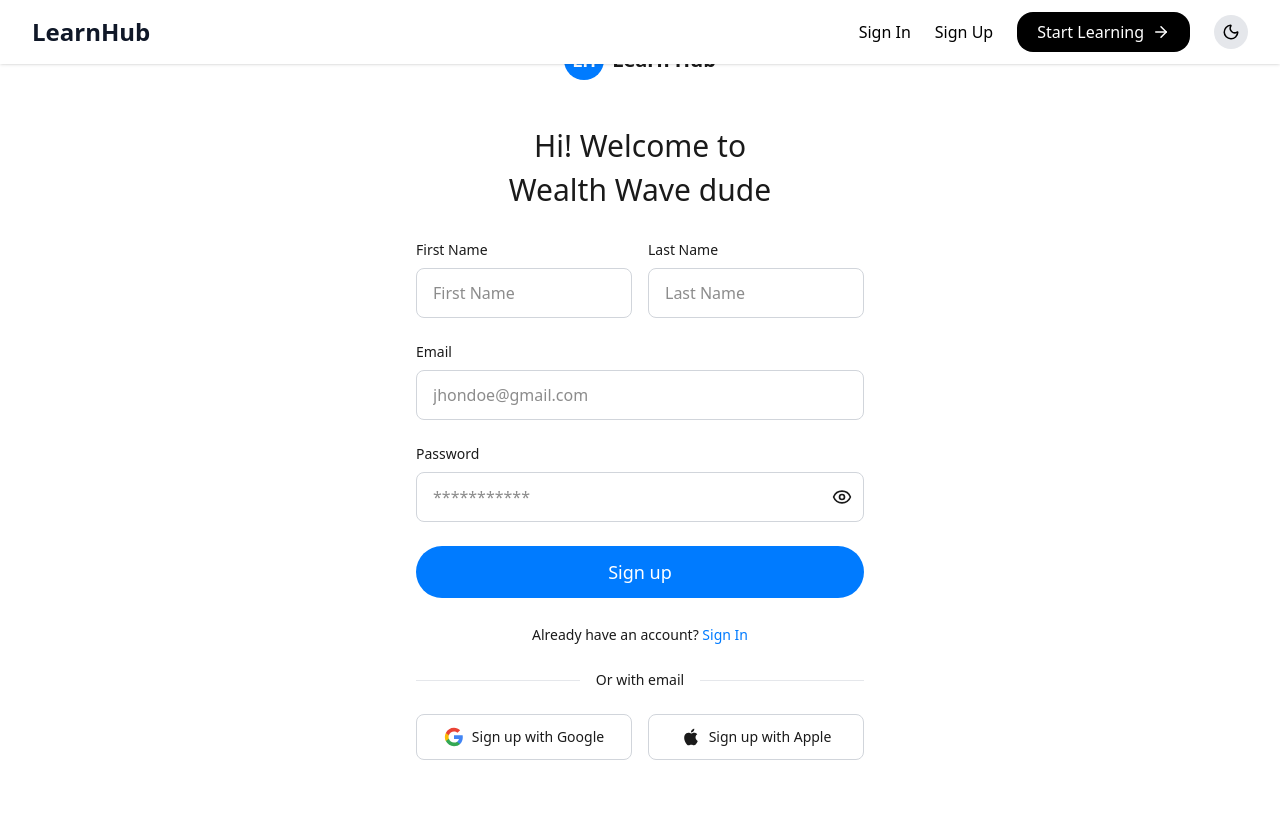
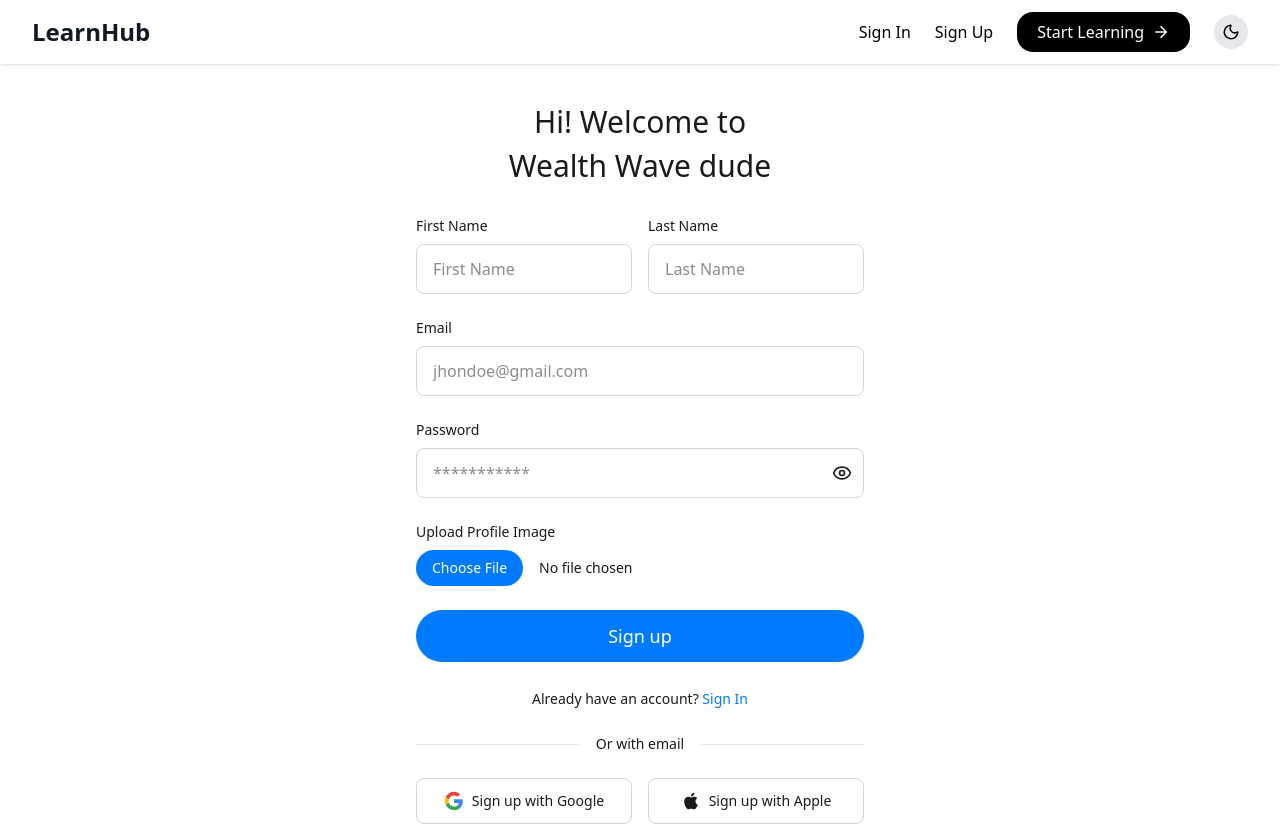
Before and after one commit to dip00-bb/LearnHub, a React (Vite) app: page /register in a window 1280 px wide. Before the commit the page ends 800 px from the top, so only its background shows below. Built offline with nearby package versions, Linux system fonts and the light colour scheme; no server answers.

Commit message:
add image upload functionality

```diff
--- a/package.json
+++ b/package.json
@@ -11,6 +11,7 @@
   },
   "dependencies": {
     "@tailwindcss/vite": "^4.1.13",
+    "axios": "^1.11.0",
     "firebase": "^12.2.1",
     "framer-motion": "^12.23.12",
     "lucide-react": "^0.543.0",
--- /dev/null
+++ b/src/AxiosInstance/useAxiosPublic.jsx
@@ -0,0 +1,5 @@
+import axios from "axios";
+
+export const axiosPublic = axios.create({
+  baseURL: 'https://localhost:5000',
+});
--- /dev/null
+++ b/src/AxiosInstance/useFileUpload.jsx
@@ -0,0 +1,5 @@
+import axios from "axios";
+
+export const axiosFileUpload = axios.create({
+  baseURL: ' https://api.cloudinary.com/v1_1',
+});
--- a/src/Pages/RegiserPage/Register.jsx
+++ b/src/Pages/RegiserPage/Register.jsx
@@ -1,10 +1,12 @@
-import React, { useState } from 'react';
+import React, { use, useState } from 'react';
 import { Eye, EyeOff } from 'lucide-react';
 import { Link } from 'react-router';
 import useTitle from '../../Hooks/useTitle';
 
 import { AuthContext } from '../../AppContext/Auth/AuthContext';
 import { validatePassword } from '../../Functions/passwordValidation';
+import { axiosPublic } from '../../AxiosInstance/useAxiosPublic';
+import { axiosFileUpload } from '../../AxiosInstance/useFileUpload';
 
 export default function Register() {
 
@@ -17,7 +19,9 @@ export default function Register() {
 
     const [passwordError, setPasswordError] = useState(null)
 
+    const [imageUrl,setImageUrl]=useState("")
 
+    const { userRegister, updateUser, setUser } = use(AuthContext)
 
 
     const handleInputChange = (e) => {
@@ -28,15 +32,66 @@ export default function Register() {
         }));
     };
 
+
+
+    const handleUploadFile = async (e) => {
+        const file = e.target.files[0]
+        if (!file) return
+
+        const data = new FormData()
+        data.append("file", file)
+        data.append("upload_preset", "seller-product")
+        data.append("cloud_name", "dxnz82n6g")
+        const response = await axiosFileUpload.post('/dxnz82n6g/image/upload', data)
+        setImageUrl(response.data.url)
+    }
+
     const handleSubmit = (e) => {
         const validate = validatePassword(formData.password, setPasswordError)
         e.preventDefault()
 
         if (validate) {
-            console.log(formData)
+            userRegister(formData.userEmail, formData.userPassword)
+                .then((res) => {
+                    if (res.user) {
+
+                        const user = res.user
+                        updateUser(formData.userName, formData.userPhoto).then(() => {
+
+                            setUser({ ...user, displayName: formData.userName, photoURL: formData.userPhoto });
+
+                            const userInformation = {
+                                name: formData.userName,
+                                email: formData.userEmail,
+                                photoURL: formData.userPhoto,
+
+                            };
+
+                            axiosPublic.post('/addNewUser', userInformation)
+                                .then(() => {
+                                    console.log("JHJ")
+                                    // registerSuccessSwal(formData.userName)
+                                    // navigate('/')
+                                }).catch((err) => {
+                                    console.log(err)
+                                })
+
+                        }).catch(error => {
+                            console.log(error)
+                        })
+
+                    }
+
+
+                })
+                .catch((error) => {
+                    console.log(error)
+                });
         }
 
     }
+
+
 
     return (
         <div
@@ -192,6 +247,33 @@ export default function Register() {
                         <p className='my-2 text-center text-red-500'>{passwordError && passwordError}</p>
                     </div>
 
+
+                    <div>
+                        <label
+                            className="block text-sm font-medium mb-2"
+                            style={{ color: 'var(--text-color)' }}
+                        >
+                            Upload Profile Image
+                        </label>
+                        <input
+                            type="file"
+                            name="profileImage"
+                            onChange={handleUploadFile}
+                            className="block w-full text-sm text-gray-500
+               file:mr-4 file:py-2 file:px-4
+               file:rounded-full file:border-0
+               file:text-sm file:font-medium
+               file:bg-[var(--primary-color)] file:text-white
+               hover:file:opacity-90
+               cursor-pointer"
+                            style={{
+                                backgroundColor: 'var(--background-color)',
+                                color: 'var(--text-color)',
+                                borderColor: '#d1d5db'
+                            }}
+                        />
+                    </div>
+
                     {/* Sign Up Button */}
                     <button
                         type="submit"
```
Also changed, not shown: 1 other file (tests, documents, lock files or other folders).
